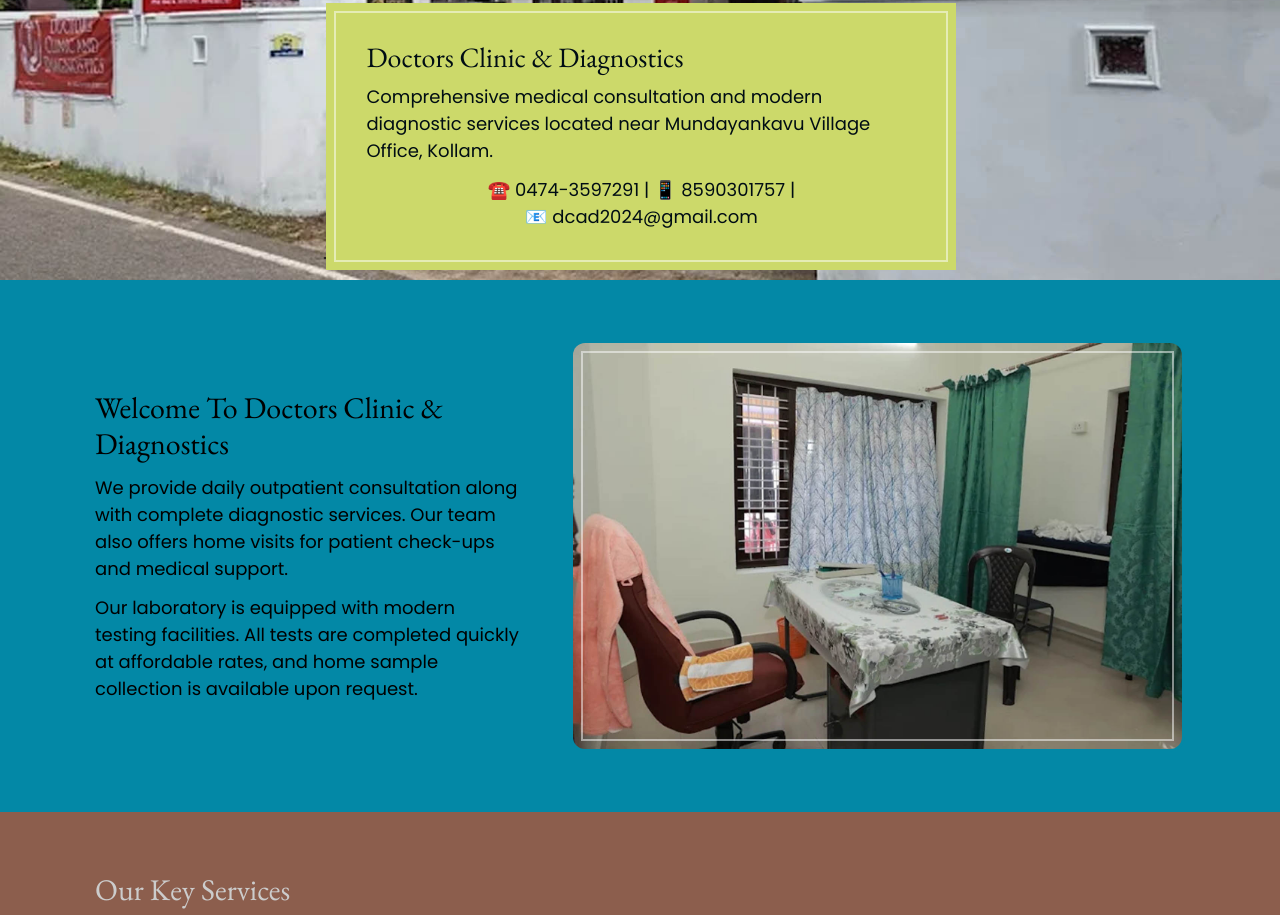
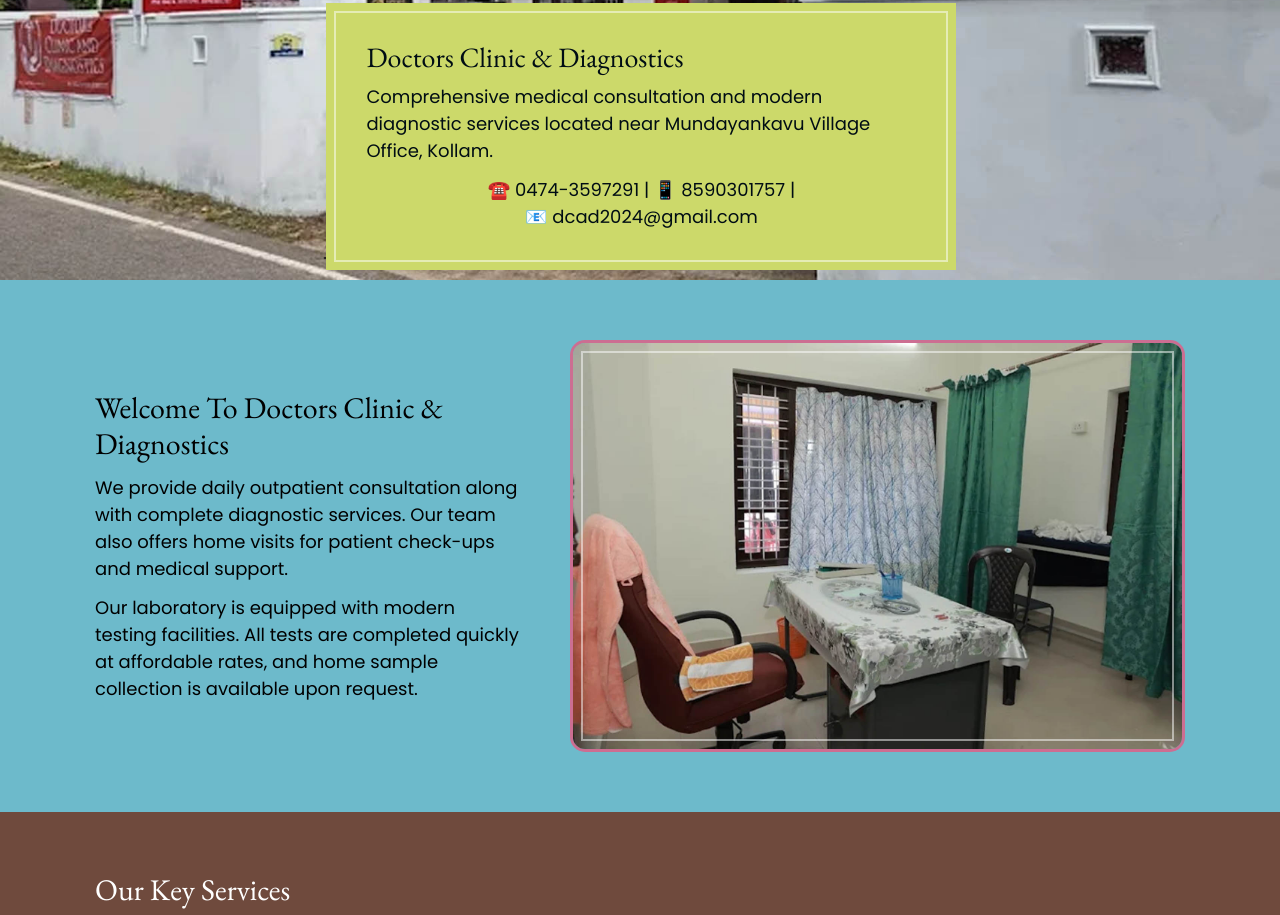
Before and after one commit to shanishashidharan123/DCD, a plain HTML site: page index.html in a window 1280 px wide. Shown: the part 536-1451 px from the top of the page. Drawn offline with nearby package versions, Linux system fonts and the light colour scheme.

Commit message:
theme style updates

```diff
--- a/css/dcd_stylesheet.scss
+++ b/css/dcd_stylesheet.scss
@@ -4,38 +4,38 @@
 	--themecoloralpha1: rgba(176,209,217,0.9);
 	--themecolor2: #CCD96A;
 	--themecoloralpha2: rgba(204,217,106,0.9);
-	--themecolor3: #0388A6;
-	--themecoloralpha3: rgba(3,136,166,0.9);
-	--themecolor4: #8C5E4D;
-	--themecoloralpha4: rgba(140,94,77,0.9);
+	--themecolor3: #6DBACB;
+	--themecoloralpha3: rgba(109,186,203,0.9);
+	--themecolor4: #6F4A3D;
+	--themecoloralpha4: rgba(111,74,61,0.9);
 	--themecolor5: #024873;
 	--themecoloralpha5: rgba(2,72,115,0.9);
-	--themeadcolor1: #A69703;
-	--themeadcoloralpha1: rgba(166,151,3,0.8);
-	--themeadcolor2: #0388A6;
-	--themeadcoloralpha2: rgba(3,136,166,0.8);
-	--themeadcolor3: #A60342;
-	--themeadcoloralpha3: rgba(166,3,66,0.8);
-	--themeadcolor4: #1D4751;
-	--themeadcoloralpha4: rgba(29,71,81,0.8);
-	--themeadcolor5: #33311B;
-	--themeadcoloralpha5: rgba(51,49,27,0.8);
-	--themecpmcolor1: #0388A6;
-	--themecpmcoloralpha1: rgba(3,136,166,0.8);
-	--themecpmcolor2: #A65003;
-	--themecpmcoloralpha2: rgba(166,80,3,0.8);
-	--themecpmcolor3: #1C5866;
-	--themecpmcoloralpha3: rgba(28,88,102,0.8);
-	--themecpmcolor4: #51351D;
-	--themecpmcoloralpha4: rgba(81,53,29,0.8);
-	--themecpmcolor5: #1B2F33;
-	--themecpmcoloralpha5: rgba(27,47,51,0.8);
+	--themeadcolor1: #CCC36E;
+	--themeadcoloralpha1: rgba(204,195,110,0.8);
+	--themeadcolor2: #CC6E92;
+	--themeadcoloralpha2: rgba(204,110,146,0.8);
+	--themeadcolor3: #6EBBCC;
+	--themeadcoloralpha3: rgba(110,187,204,0.8);
+	--themeadcolor4: #687477;
+	--themeadcoloralpha4: rgba(104,116,119,0.8);
+	--themeadcolor5: #4D4B3A;
+	--themeadcoloralpha5: rgba(77,75,58,0.8);
+	--themecpmcolor1: #CC9A6E;
+	--themecpmcoloralpha1: rgba(204,154,110,0.8);
+	--themecpmcolor2: #6F878C;
+	--themecpmcoloralpha2: rgba(111,135,140,0.8);
+	--themecpmcolor3: #6EBBCC;
+	--themecpmcoloralpha3: rgba(110,187,204,0.8);
+	--themecpmcolor4: #776F68;
+	--themecpmcoloralpha4: rgba(119,111,104,0.8);
+	--themecpmcolor5: #3A494D;
+	--themecpmcoloralpha5: rgba(58,73,77,0.8);
 	--dcdglow: #c0061d;
 	--dcdglowalpha: rgba(192,6,29,0.5);
 	--black: #000D14;
 	--darkborder: rgba(13,13,13,0.13);
 	--white: #ffffff;
-	--white: #cccccc;
+	--grey: #cccccc;
 	--lightborder: rgba(255,255,255,0.13);
 }
 //mixins
```
Also changed, not shown: css/dcd_stylesheet.css, 1 other file.
